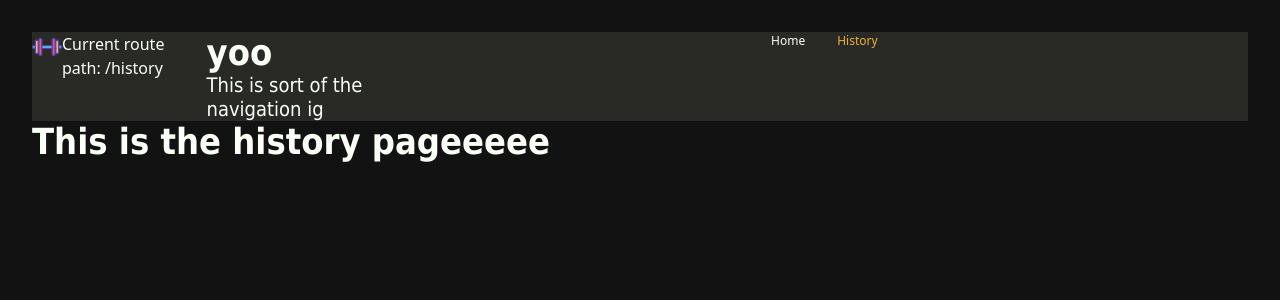
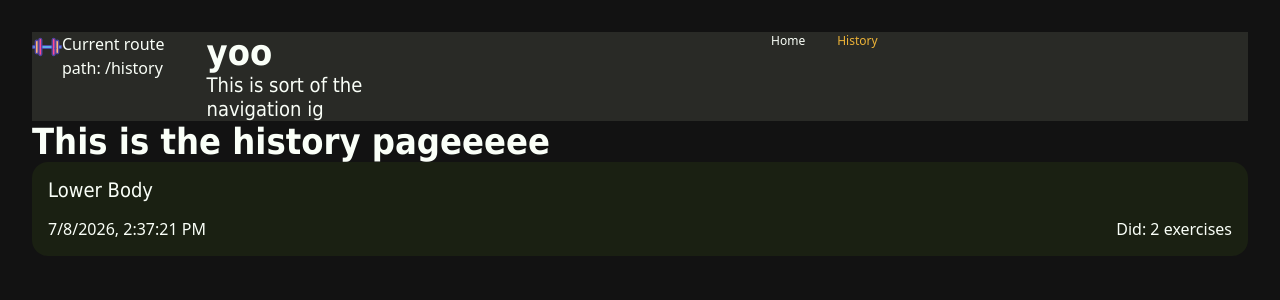
Before and after one commit to EvgeniaBabulkova/gym-bubble, a Vue app: page /history in a window 1280 px wide. Shown: the top 300 px of the page. Built offline with nearby package versions, Linux system fonts and the light colour scheme.

Commit message:
workout session card in history page

```diff
--- /dev/null
+++ b/src/components/WorkoutSessionCard.vue
@@ -0,0 +1,40 @@
+<script setup lang="ts">
+import type { WorkoutSession } from '@/types/workouts'
+
+const { workoutSession } = defineProps<{
+  workoutSession: WorkoutSession
+}>()
+</script>
+
+<template>
+  <!-- <RouterLink class="card" :to="{ name: 'workout-details', params: { workoutId: workout.id } }"> -->
+  <div class="card">
+    <h4>{{ workoutSession.workoutName }}</h4>
+    <div class="workoutDetails">
+      <!-- todo: add description to the workout session object -->
+      <p>{{ new Date(workoutSession.performedAt).toLocaleString() }}</p>
+      <p>Did: {{ workoutSession.exercises.length }} exercises</p>
+    </div>
+  </div>
+</template>
+
+<style scoped>
+.card {
+  display: flex;
+  flex-direction: column;
+  background-color: var(--col-surface-tertiary);
+  padding: var(--spacing-md);
+  border-radius: var(--border-radius);
+  gap: var(--spacing-md);
+}
+
+ul {
+  display: flex;
+  gap: var(--spacing-xs);
+}
+
+.workoutDetails {
+  display: flex;
+  justify-content: space-between;
+}
+</style>
--- a/src/data/workout-sessions.ts
+++ b/src/data/workout-sessions.ts
@@ -5,6 +5,7 @@ const workoutSessionsMock: WorkoutSession[] = [
   {
     id: 1,
     workoutId: 1,
+    workoutName: 'Lower Body',
     performedAt: '2026-07-08T14:37:21.123Z',
     exercises: [
       {
--- a/src/types/workouts.ts
+++ b/src/types/workouts.ts
@@ -21,6 +21,7 @@ export type CreateWorkoutInput = {
 export type WorkoutSession = {
   id: number
   workoutId: number
+  workoutName: string
   performedAt: string
   exercises: {
     exerciseId: number
--- a/src/views/HistoryView.vue
+++ b/src/views/HistoryView.vue
@@ -1,6 +1,16 @@
+<script setup lang="ts">
+import WorkoutSessionCard from '@/components/WorkoutSessionCard.vue'
+import { workoutSessions } from '@/data/workout-sessions'
+</script>
+
 <template>
   <div>
     <h1>This is the history pageeeee</h1>
+    <ul>
+      <li v-for="workoutSession in workoutSessions" :key="workoutSession.id">
+        <WorkoutSessionCard :workout-session="workoutSession" />
+      </li>
+    </ul>
   </div>
 </template>
 
--- a/src/views/WorkoutSessionView.vue
+++ b/src/views/WorkoutSessionView.vue
@@ -4,7 +4,7 @@ import TextArea from '@/components/UI/TextArea.vue'
 import { useWorkoutById } from '@/composables/useWorkoutById'
 import { workoutSessions } from '@/data/workout-sessions'
 import type { WorkoutSession } from '@/types/workouts'
-import { computed, ref } from 'vue'
+import { ref } from 'vue'
 import { useRoute, useRouter } from 'vue-router'
 
 const route = useRoute()
@@ -39,6 +39,7 @@ function handleCreateWorkoutSession() {
   const newWorkoutSession: WorkoutSession = {
     id: Date.now(),
     workoutId: workoutId,
+    workoutName: workout.value?.name!,
     performedAt: new Date().toISOString(),
     exercises: performedExercises,
   }
```
